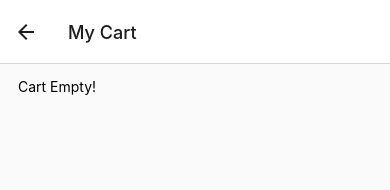
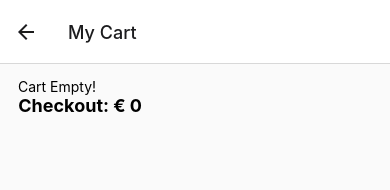
Before and after one commit to lewiscastanhal/TheMarche, a React Native app: screen /Cart in a window 390 px wide. Shown: the top 190 px of the page. Built offline with nearby package versions, Linux system fonts and the light colour scheme.

Commit message:
READY for frontend

```diff
--- a/src/contexts/CartContext.js
+++ b/src/contexts/CartContext.js
@@ -4,6 +4,7 @@ export const CartContext = createContext({});
 
 function CartProvider({ children }) {
     const [cart, setCart] = useState([]);
+    const [checkout, setCheckout] = useState(0)
 
     function addItemCart(newItem) {
         const indexItem = cart.findIndex(item => item.id === newItem.id)
@@ -14,19 +15,22 @@ function CartProvider({ children }) {
 
             cartList[indexItem].amount = cartList[indexItem].amount + 1;
 
-            cartList[indexItem].total = cartList[indexItem].amount * cartList[indexItem].price;
+            cartList[indexItem].checkout = cartList[indexItem].amount * cartList[indexItem].price;
 
             setCart(cartList)
+            checkoutResultCart(cartList);
+
             return;
         }
 
         let data = {
             ...newItem,
             amount: 1,
-            total: newItem.price
+            checkout: newItem.price
         }
 
         setCart(products => [...products, data])
+        checkoutResultCart([...cart, data])
 
     }
 
@@ -38,14 +42,25 @@ function CartProvider({ children }) {
 
             cartList[indexItem].amount = cartList[indexItem].amount - 1;
 
-            cartList[indexItem].total = cartList[indexItem].total - cartList[indexItem].price;
+            cartList[indexItem].checkout = cartList[indexItem].checkout  - cartList[indexItem].price;
 
             setCart(cartList);
+            checkoutResultCart(cartList)
+
             return;
         }
 
         const removeItem = cart.filter(item => item.id !== product.id);
         setCart(removeItem);
+        checkoutResultCart(removeItem)
+
+    }
+
+    function checkoutResultCart(items){
+        let myCart = items;
+        let result = myCart.reduce((acc, obj) => { return acc + obj.checkout }, 0)
+
+        setCheckout(result);
     }
 
     return (
@@ -54,6 +69,7 @@ function CartProvider({ children }) {
                 cart,
                 addItemCart,
                 removeItemCart,
+                checkout,
             }}
         >
             {children}
--- a/src/pages/Cart/index.js
+++ b/src/pages/Cart/index.js
@@ -4,7 +4,7 @@ import { CartContext } from '../../contexts/CartContext'
 import CardItem from '../../components/CardItem'
 
 export default function Cart(){
-    const { cart, addItemCart, removeItemCart } = useContext(CartContext);
+    const { cart, addItemCart, removeItemCart, checkout  } = useContext(CartContext);
 
 
     return (
@@ -21,6 +21,7 @@ export default function Cart(){
                     removeAmount={ () => removeItemCart(item) }
                     />
                 )}
+                ListFooterComponent={ () => <Text style={styles.checkout}> Checkout: € {checkout}</Text>}
             />
         </View>
     )
@@ -33,5 +34,10 @@ const styles = StyleSheet.create({
      paddingStart: 14,
      paddingEnd: 14,
      paddingTop: 14,
+},
+checkout:{
+    fontSize: 18,
+    fontWeight: 'bold',
+    marginBottom: 24,
 }
 })
--- a/src/pages/Home/index.js
+++ b/src/pages/Home/index.js
@@ -50,11 +50,13 @@ export default function Home(){
             <TouchableOpacity style={styles.cartButton}
             onPress={ () => navigation.navigate("Cart")}
             >
+              {cart.length >= 1 && (
                 <View style={styles.dot}>
                 <Text style={styles.dotText}>
                     {cart?.length}
                 </Text>
                 </View>
+              )}
                 <Feather name="shopping-cart" size={30} color="#83C226"/>
             </TouchableOpacity>
         </View>
```
